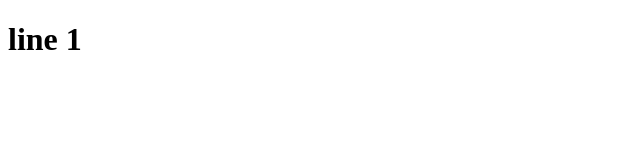
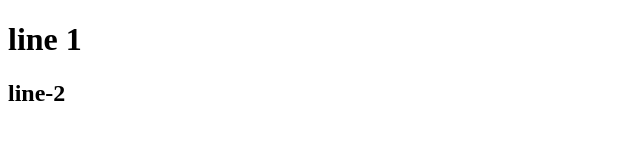
Before and after one commit to ProgrammersSaurav/demo, a plain HTML site: page index.html in a window 1280 px wide. Shown: the full height of the page, 0-640 px from the left. Drawn offline with Linux system fonts and the light colour scheme.

Commit message:
Version-2

```diff
--- a/index.html
+++ b/index.html
@@ -9,6 +9,7 @@
 
 <body>
   <h1>line 1</h1>
+  <h2>line-2</h2>
 </body>
 
 </html>
```
